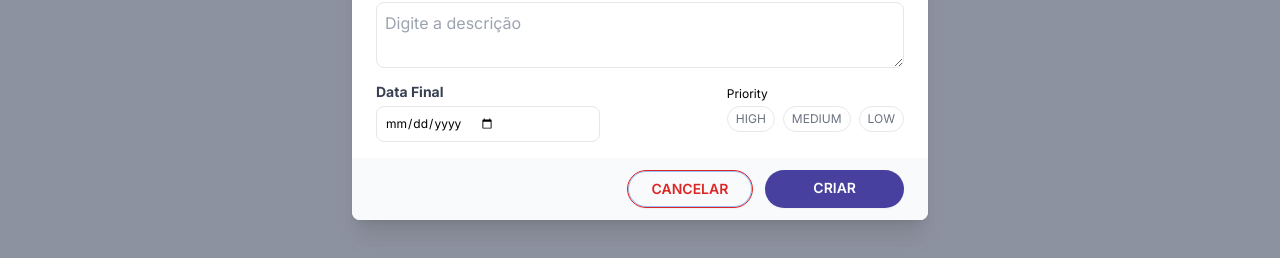
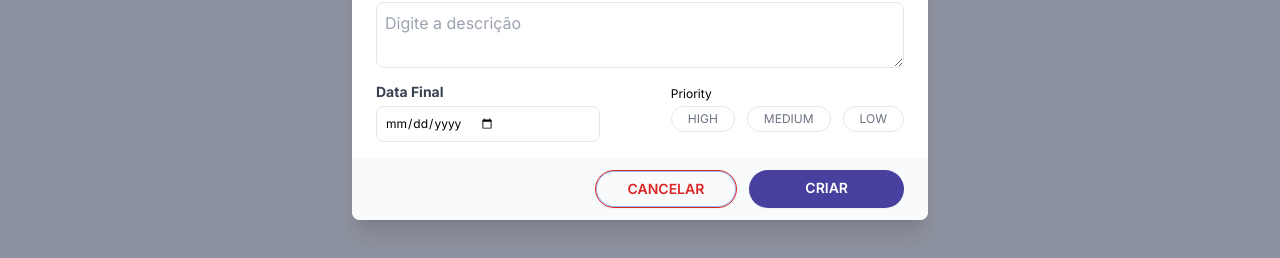
Before and after one commit to Miguel-ectil/Project-Kanban, a Next.js app: page / in a window 1280 px wide. Both pictures are taken after a click on the button "+ Novo Card". Shown: the part 370-628 px from the top of the page. Built offline with nearby package versions, Linux system fonts and the light colour scheme; no server answers.

Commit message:
[UPD] Corrigindo tamanho dos botões e das prioridade aumentando o px delas

```diff
--- a/src/components/newCard.tsx
+++ b/src/components/newCard.tsx
@@ -76,14 +76,14 @@ export default function NewCard({ onClose }: any) {
                           </div>
                           <div>
                             <p className='text-xs mt-3 mb-1'>Priority</p>
-                            <div className='flex space-x-2'>
-                              <p className="px-2 py-1 border rounded-2xl text-xs text-gray-500">
+                            <div className='flex space-x-3'>
+                              <p className="px-4 py-1 border rounded-2xl text-xs text-gray-500">
                                 HIGH
                               </p>
-                              <div className="px-2 py-1 border rounded-2xl text-xs text-gray-500">
+                              <div className="px-4 py-1 border rounded-2xl text-xs text-gray-500">
                                 MEDIUM
                               </div>
-                              <p className="px-2 py-1 border rounded-2xl text-xs text-gray-500">
+                              <p className="px-4 py-1 border rounded-2xl text-xs text-gray-500">
                                 LOW
                               </p>
                             </div>
@@ -97,14 +97,14 @@ export default function NewCard({ onClose }: any) {
                 <div className="bg-gray-50 px-4 py-3 sm:flex sm:flex-row-reverse sm:px-6">
                   <button
                     type="button"
-                    className="inline-flex w-full justify-center rounded-3xl bg-[#48409E] px-12 py-2 text-sm font-semibold text-white shadow-sm hover:bg-[#554cb4] sm:ml-3 sm:w-auto"
+                    className="inline-flex w-full justify-center rounded-3xl bg-[#48409E] px-14 py-2 text-sm font-semibold text-white shadow-sm hover:bg-[#554cb4] sm:ml-3 sm:w-auto"
                     // onClick={onClose}
                   >
                     CRIAR
                   </button>
                   <button
                     type="button"
-                    className="mt-3 inline-flex w-full justify-center rounded-3xl px-6 py-2 text-sm font-semibold text-red-600 shadow-sm ring-1 ring-inset sm:mt-0 sm:w-auto border border-red-600"
+                    className="mt-3 inline-flex w-full justify-center rounded-3xl px-8 py-2 text-sm font-semibold text-red-600 shadow-sm ring-1 ring-inset sm:mt-0 sm:w-auto border border-red-600"
                     onClick={onClose} // Chame a função onClose ao clicar no botão "Cancelar"
                     ref={cancelButtonRef}
                   >
```
